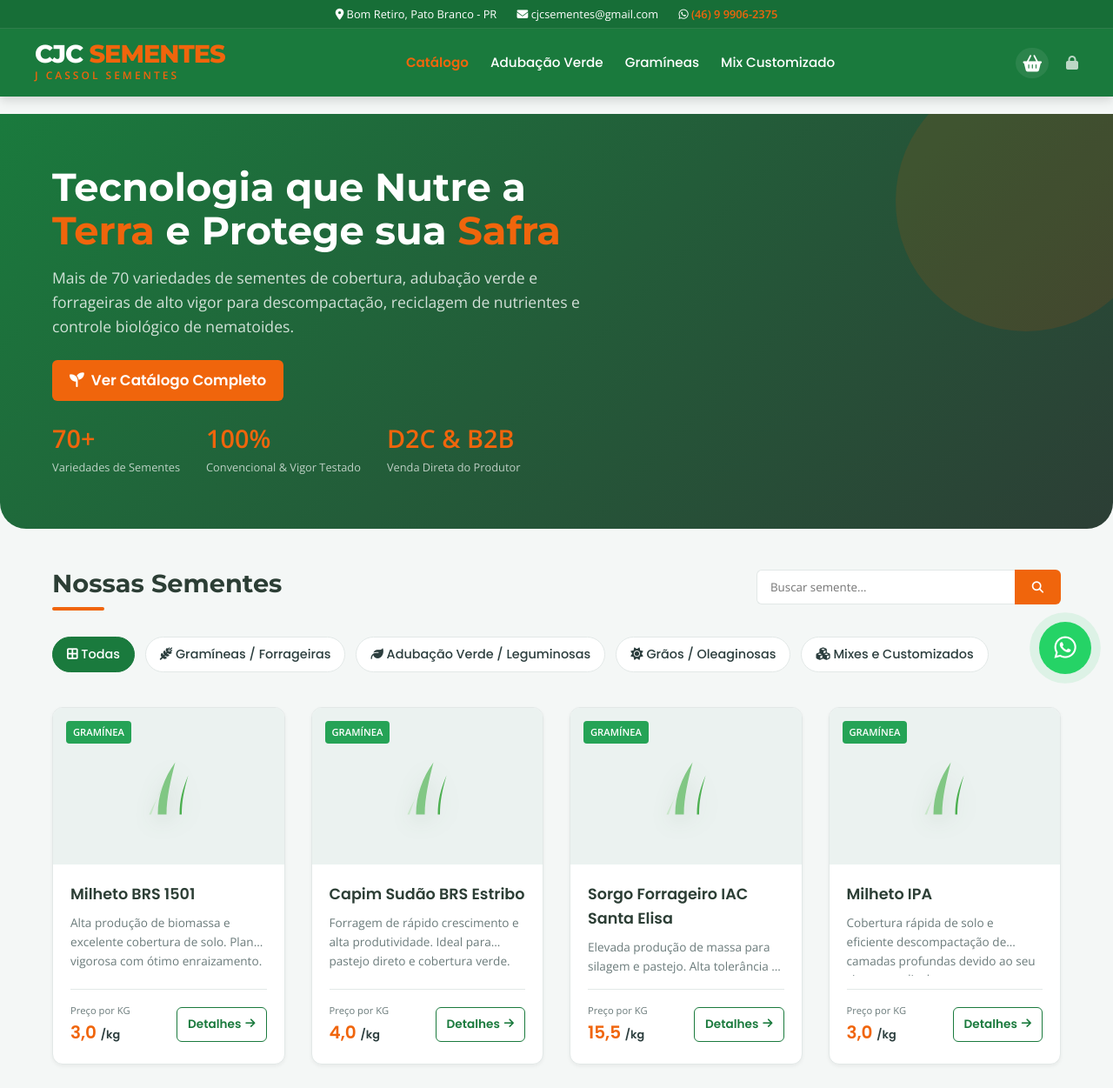
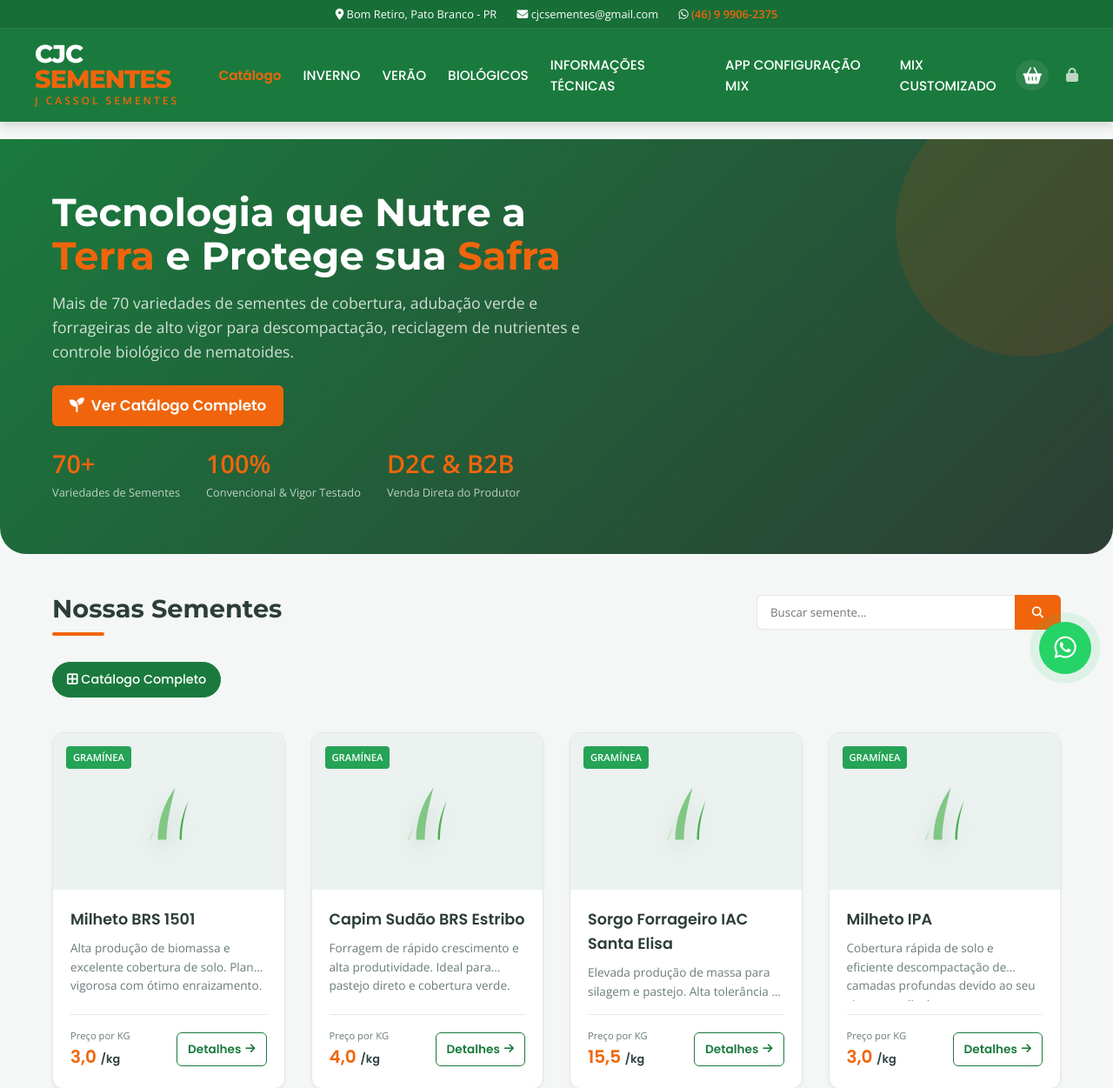
Before and after one commit to cjcsementes-collab/cjc-sementes, a Flask app: page / in a window 1280 px wide. Shown: the top 1251 px of the page at 87% size. Run offline with Flask 3, Linux system fonts and the light colour scheme; data comes from the database, SQL or seed files in the repository.

Commit message:
feat: restructure menus and add familia logic

```diff
--- a/app.py
+++ b/app.py
@@ -4,6 +4,7 @@ from datetime import datetime
 from flask import Flask, render_template, request, redirect, url_for, flash, session, jsonify
 from flask_login import LoginManager, login_user, logout_user, login_required, current_user
 from werkzeug.security import check_password_hash
+from sqlalchemy import text
 
 from config import Config
 import smtplib
@@ -53,6 +54,7 @@ def inject_cart_count():
 @app.route('/')
 def index():
     categoria_selecionada = request.args.get('categoria', '')
+    familia_selecionada = request.args.get('familia', '')
     busca = request.args.get('busca', '').strip()
 
     query = Produto.query
@@ -60,24 +62,33 @@ def index():
     if categoria_selecionada:
         query = query.filter(Produto.categoria.like(f"%{categoria_selecionada}%"))
 
+    if familia_selecionada:
+        query = query.filter(Produto.familia.like(f"%{familia_selecionada}%"))
+
     if busca:
         query = query.filter(Produto.nome.like(f"%{busca}%") | Produto.descricao.like(f"%{busca}%"))
 
     produtos = query.all()
 
-    # Lista de categorias exclusivas para exibição de filtros
-    categorias = [
-        "Gramíneas / Forrageiras",
-        "Adubação Verde / Leguminosas",
-        "Grãos / Oleaginosas",
-        "Mixes e Customizados"
-    ]
+    # Lista de famílias para exibição de filtros caso uma categoria esteja selecionada
+    familias = []
+    if categoria_selecionada == 'MIX CUSTOMIZADO':
+        familias = ["Mix de Inverno", "Mix de Verão"]
+    elif categoria_selecionada in ['INVERNO', 'VERÃO']:
+        familias = [
+            "Asteraceae",
+            "Poáceas (Gramíneas)",
+            "Fabáceas (Leguminosas)",
+            "Crucíferas (Brássicas)",
+            "Polygonáceas"
+        ]
 
     return render_template(
         'index.html',
         produtos=produtos,
-        categorias=categorias,
         categoria_selecionada=categoria_selecionada,
+        familia_selecionada=familia_selecionada,
+        familias=familias,
         busca=busca
     )
 
@@ -574,6 +585,19 @@ def admin_excluir_produto(produto_id):
     flash(f'Produto {produto.nome} excluído com sucesso!', 'success')
     return redirect(url_for('admin_dashboard'))
 
+@app.route('/admin/migrate_schema')
+@login_required
+def admin_migrate_schema():
+    try:
+        # Adiciona a coluna familia se não existir
+        db.session.execute(text("ALTER TABLE produtos ADD COLUMN familia VARCHAR(100) DEFAULT 'Outros'"))
+        db.session.commit()
+        flash('Banco de dados atualizado com sucesso! (coluna familia adicionada)', 'success')
+    except Exception as e:
+        db.session.rollback()
+        flash(f'Erro ao atualizar o banco de dados: (Pode já ter sido atualizado) {str(e)}', 'warning')
+    return redirect(url_for('admin_dashboard'))
+
 @app.route('/api/webhooks/bling/estoque', methods=['POST'])
 def webhook_bling_estoque():
     data = request.json
@@ -670,6 +694,16 @@ def admin_update_stock(produto_id):
         if novo_codigo_bling is not None:
             produto.codigo_bling = novo_codigo_bling.strip() if novo_codigo_bling.strip() else None
 
+        # Atualiza Categoria (Estação/Menu)
+        nova_categoria = request.form.get('categoria')
+        if nova_categoria:
+            produto.categoria = nova_categoria
+
+        # Atualiza Família
+        nova_familia = request.form.get('familia')
+        if nova_familia:
+            produto.familia = nova_familia
+
         db.session.commit()
         flash(f'Estoque de {produto.nome} atualizado para {int(novo_estoque)} {produto.unidade.upper()}.', 'success')
     else:
--- a/models.py
+++ b/models.py
@@ -23,7 +23,8 @@ class Produto(db.Model):
     imagem_url = db.Column(db.String(255), nullable=True)
     estoque = db.Column(db.Float, default=1000.0)
     codigo_bling = db.Column(db.String(50), nullable=True) # SKU no Bling
-    categoria = db.Column(db.String(100), nullable=False) # Leguminosas, Gramíneas, Outros, Mixes
+    categoria = db.Column(db.String(100), nullable=False) # Inverno, Verão, Biológicos, Mix Customizado
+    familia = db.Column(db.String(100), default='Outros') # Asteraceae, Mix De Sementes, Poáceas, Fabáceas, Crucíferas, Polygonáceas
 
     def __repr__(self):
         return f'<Produto {self.nome}>'
--- a/templates/base.html
+++ b/templates/base.html
@@ -37,10 +37,13 @@
             <!-- Links de Navegação -->
             <nav>
                 <ul class="nav-links">
-                    <li class="{% if request.path == '/' %}active{% endif %}"><a href="{{ url_for('index') }}">Catálogo</a></li>
-                    <li><a href="{{ url_for('index') }}?categoria=Adubação Verde / Leguminosas">Adubação Verde</a></li>
-                    <li><a href="{{ url_for('index') }}?categoria=Gramíneas / Forrageiras">Gramíneas</a></li>
-                    <li><a href="{{ url_for('index') }}?categoria=Mixes e Customizados">Mix Customizado</a></li>
+                    <li class="{% if request.path == '/' and not request.args.get('categoria') %}active{% endif %}"><a href="{{ url_for('index') }}">Catálogo</a></li>
+                    <li><a href="{{ url_for('index') }}?categoria=INVERNO">INVERNO</a></li>
+                    <li><a href="{{ url_for('index') }}?categoria=VERÃO">VERÃO</a></li>
+                    <li><a href="{{ url_for('index') }}?categoria=BIOLÓGICOS">BIOLÓGICOS</a></li>
+                    <li><a href="#">INFORMAÇÕES TÉCNICAS</a></li>
+                    <li><a href="#">APP CONFIGURAÇÃO MIX</a></li>
+                    <li><a href="{{ url_for('index') }}?categoria=MIX CUSTOMIZADO">MIX CUSTOMIZADO</a></li>
                 </ul>
             </nav>
 
--- a/templates/index.html
+++ b/templates/index.html
@@ -47,28 +47,35 @@
         </form>
     </div>
 
-    <!-- Filtros de Categoria -->
+    <!-- Filtros de Família (Subcategorias) -->
     <div class="filter-bar">
-        <a href="{{ url_for('index') }}{% if busca %}?busca={{ busca }}{% endif %}"
-           class="filter-btn {% if not categoria_selecionada %}active{% endif %}">
-            <i class="fa-solid fa-border-all"></i> Todas
+        {% if categoria_selecionada %}
+            <a href="{{ url_for('index') }}?categoria={{ categoria_selecionada }}{% if busca %}&busca={{ busca }}{% endif %}"
+               class="filter-btn {% if not familia_selecionada %}active{% endif %}">
+                <i class="fa-solid fa-border-all"></i> Todas de {{ categoria_selecionada }}
             </a>
 
-        {% for cat in categorias %}
-            <a href="{{ url_for('index') }}?categoria={{ cat }}{% if busca %}&busca={{ busca }}{% endif %}"
-               class="filter-btn {% if categoria_selecionada == cat %}active{% endif %}">
-                {% if 'Gramíneas' in cat %}
+            {% for fam in familias %}
+                <a href="{{ url_for('index') }}?categoria={{ categoria_selecionada }}&familia={{ fam }}{% if busca %}&busca={{ busca }}{% endif %}"
+                   class="filter-btn {% if familia_selecionada == fam %}active{% endif %}">
+                    {% if 'Gramíneas' in fam or 'Poáceas' in fam %}
                         <i class="fa-solid fa-wheat-awn"></i>
-                {% elif 'Adubação Verde' in cat %}
+                    {% elif 'Leguminosas' in fam or 'Fabáceas' in fam %}
                         <i class="fa-solid fa-leaf"></i>
-                {% elif 'Grãos' in cat %}
+                    {% elif 'Asteraceae' in fam or 'Brássicas' in fam or 'Polygonáceas' in fam %}
                         <i class="fa-solid fa-sun"></i>
                     {% else %}
                         <i class="fa-solid fa-cubes"></i>
                     {% endif %}
-                {{ cat }}
+                    {{ fam }}
                 </a>
             {% endfor %}
+        {% else %}
+            <!-- Sem categoria selecionada, mostra as categorias principais ou nada -->
+            <a href="{{ url_for('index') }}" class="filter-btn active">
+                <i class="fa-solid fa-border-all"></i> Catálogo Completo
+            </a>
+        {% endif %}
     </div>
 
     <!-- Resultados da Busca / Filtro -->
```
Also changed, not shown: migrate_bling.py (added, +19 -0 lines), templates/admin/dashboard.html (+22 -3 lines), teste_bling.py (added, +38 -0 lines), update_db.py (added, +22 -0 lines). Lines whose indentation alone changed are shown as unchanged.
